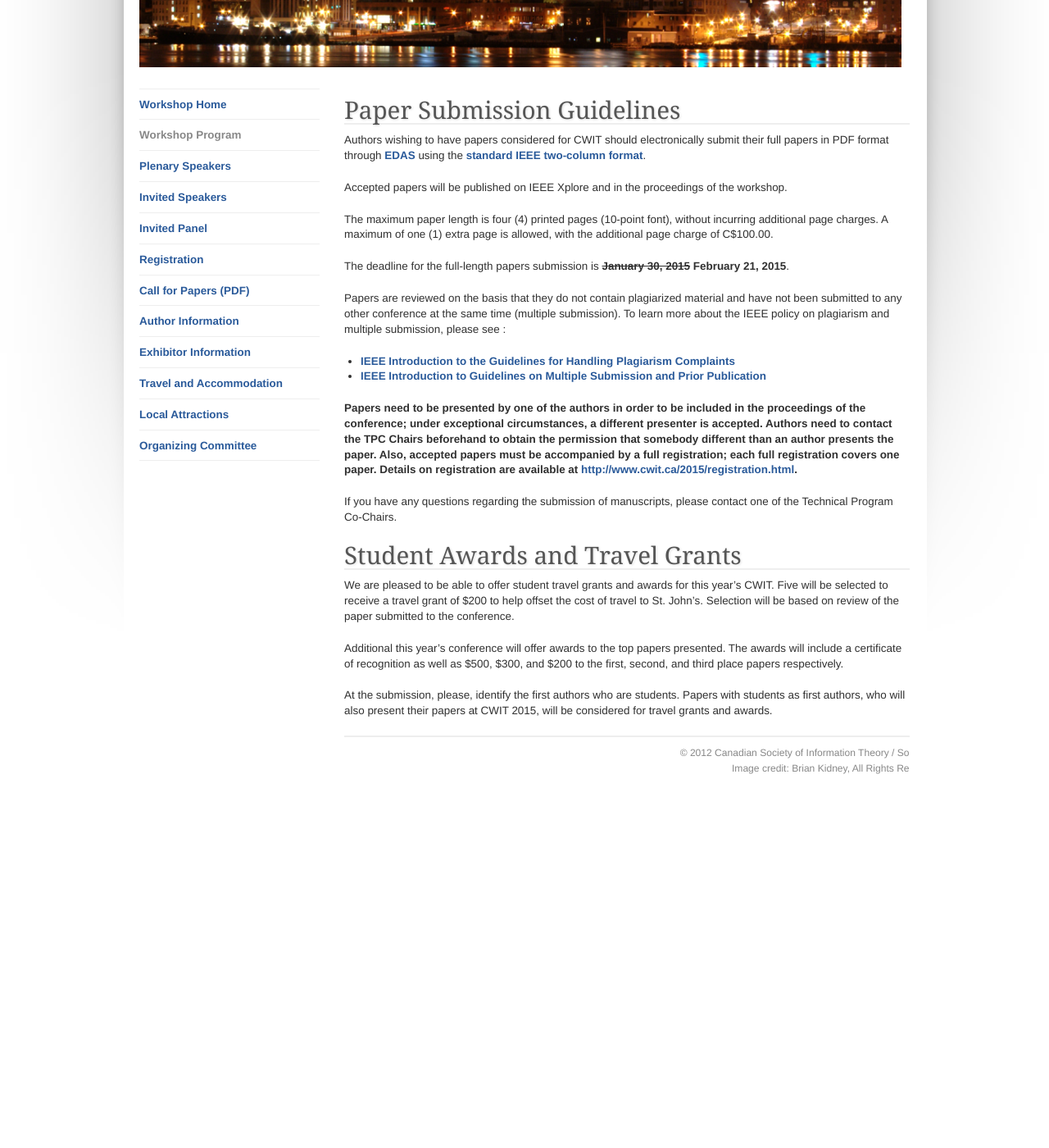
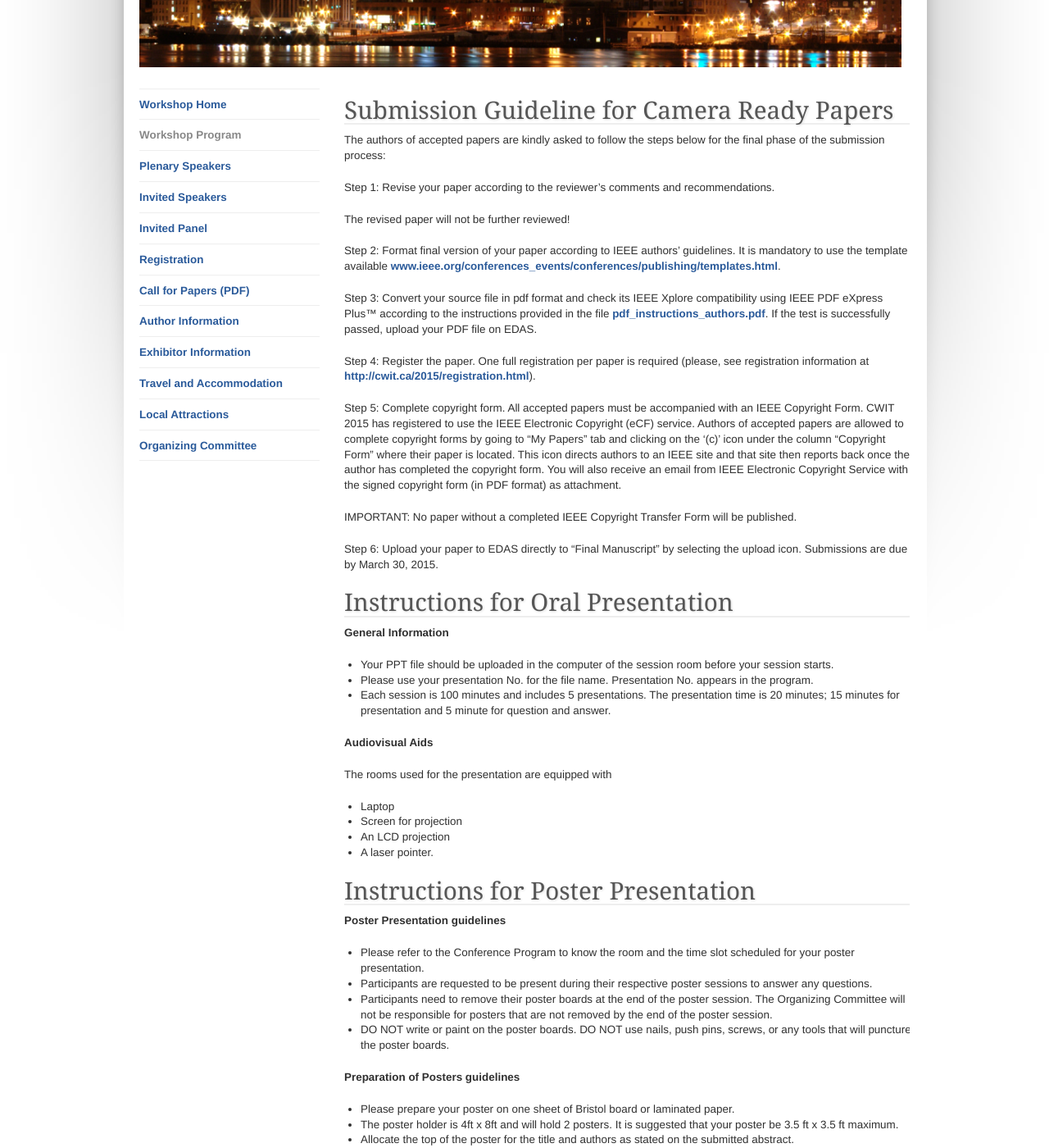
Before and after one commit to bkidney/CWIT2015, a Jekyll site: the page built from authors.md, in a window 1280 px wide and 1400 px high, scrolled down 288 px. Shown: the whole window at 82% size. Built offline with Jekyll 4.4.1, drawn with Linux system fonts in a browser that asks for light colours; before the commit the page ends 1265 px from its top, so only the background shows below that; some of the changed text lies outside the part shown.

Commit message:
Adds camera ready paper instructions.

```diff
--- a/authors.md
+++ b/authors.md
@@ -1,6 +1,61 @@
 ---
 layout: default
 ---
+
+## Submission Guideline for Camera Ready Papers
+
+The authors of accepted papers are kindly asked to follow the steps below for the final phase of the submission process:
+
+Step 1: Revise your paper according to the reviewer's comments and recommendations.
+
+The revised paper will not be further reviewed!
+
+Step 2: Format final version of your paper according to IEEE authors' guidelines. It is mandatory to use the template available [www.ieee.org/conferences_events/conferences/publishing/templates.html](http://www.ieee.org/conferences_events/conferences/publishing/templates.html).
+
+Step 3: Convert your source file in pdf format and check its IEEE Xplore compatibility using IEEE PDF eXpress Plus™ according to the instructions provided in the file [pdf_instructions_authors.pdf](files/pdf_instructions_authors.pdf). If the test is successfully passed, upload your PDF file on EDAS.
+
+Step 4: Register the paper. One full registration per paper is required (please, see registration information at [http://cwit.ca/2015/registration.html](http://cwit.ca/2015/registration.html)).
+
+Step 5: Complete copyright form. All accepted papers must be accompanied with an IEEE Copyright Form. CWIT 2015 has registered to use the IEEE Electronic Copyright (eCF) service. Authors of accepted papers are allowed to complete copyright forms by going to “My Papers” tab and clicking on the '(c)' icon under the column “Copyright Form” where their paper is located. This icon directs authors to an IEEE site and that site then reports back once the author has completed the copyright form. You will also receive an email from IEEE Electronic Copyright Service with the signed copyright form (in PDF format) as attachment.
+
+IMPORTANT: No paper without a completed IEEE Copyright Transfer Form will be published.
+
+Step 6: Upload your paper to EDAS directly to “Final Manuscript” by selecting the upload icon. Submissions are due by March 30, 2015.
+
+
+## Instructions for Oral Presentation
+
+**General Information**
+
+* Your PPT file should be uploaded in the computer of the session room before your session starts.
+* Please use your presentation No. for the file name. Presentation No. appears in the program.
+* Each session is 100 minutes and includes 5 presentations. The presentation time is 20 minutes; 15 minutes for presentation and 5 minute for question and answer.
+
+**Audiovisual Aids**
+
+The rooms used for the presentation are equipped with
+
+* Laptop
+* Screen for projection
+* An LCD projection
+* A laser pointer.
+
+## Instructions for Poster Presentation
+
+**Poster Presentation guidelines**
+
+* Please refer to the Conference Program to know the room and the time slot scheduled for your poster presentation.
+* Participants are requested to be present during their respective poster sessions to answer any questions.
+* Participants need to remove their poster boards at the end of the poster session. The Organizing Committee will not be responsible for posters that are not removed by the end of the poster session.
+* DO NOT write or paint on the poster boards. DO NOT use nails, push pins, screws, or any tools that will puncture the poster boards.
+
+**Preparation of Posters guidelines**
+
+* Please prepare your poster on one sheet of Bristol board or laminated paper.
+* The poster holder is 4ft x 8ft and will hold 2 posters. It is suggested that your poster be 3.5 ft x 3.5 ft maximum.
+* Allocate the top of the poster for the title and authors as stated on the submitted abstract.
+* The text, illustrations, etc. should be bold enough to be read from a distance of 6 ft.
+* Tacks and technical equipment will be available for the hanging of posters.
 
 ## Paper Submission Guidelines
 
--- a/index.html
+++ b/index.html
@@ -5,10 +5,10 @@ layout: default
 
                   <h3>News</h3>
                     <ul>
+                      <li><b>March 17, 2015</b> - Registration link is now live on registration page.
+                      <li><b>March 16, 2015</b> - Camera ready guidelines now on authors page.
                       <li><b>March 9, 2015</b> - Conference venue has changed! Now being held at Sheraton Hotel Newfoundland.
                       <li><b>February 3, 2015</b> - Paper submission deadline has been extended to February 21, 2015.
-                      <li><b>January 22, 2015</b> - <a href="invited.html">Invited Speakers</a> have been announced.
-                      <li><b>January 20, 2015</b> - Additional instruction for students wishing to be considered for awards add to <a href="authors.html">Author Information</a> page.
                     </ul>
 
 
```
Also changed, not shown: 1 other file.
